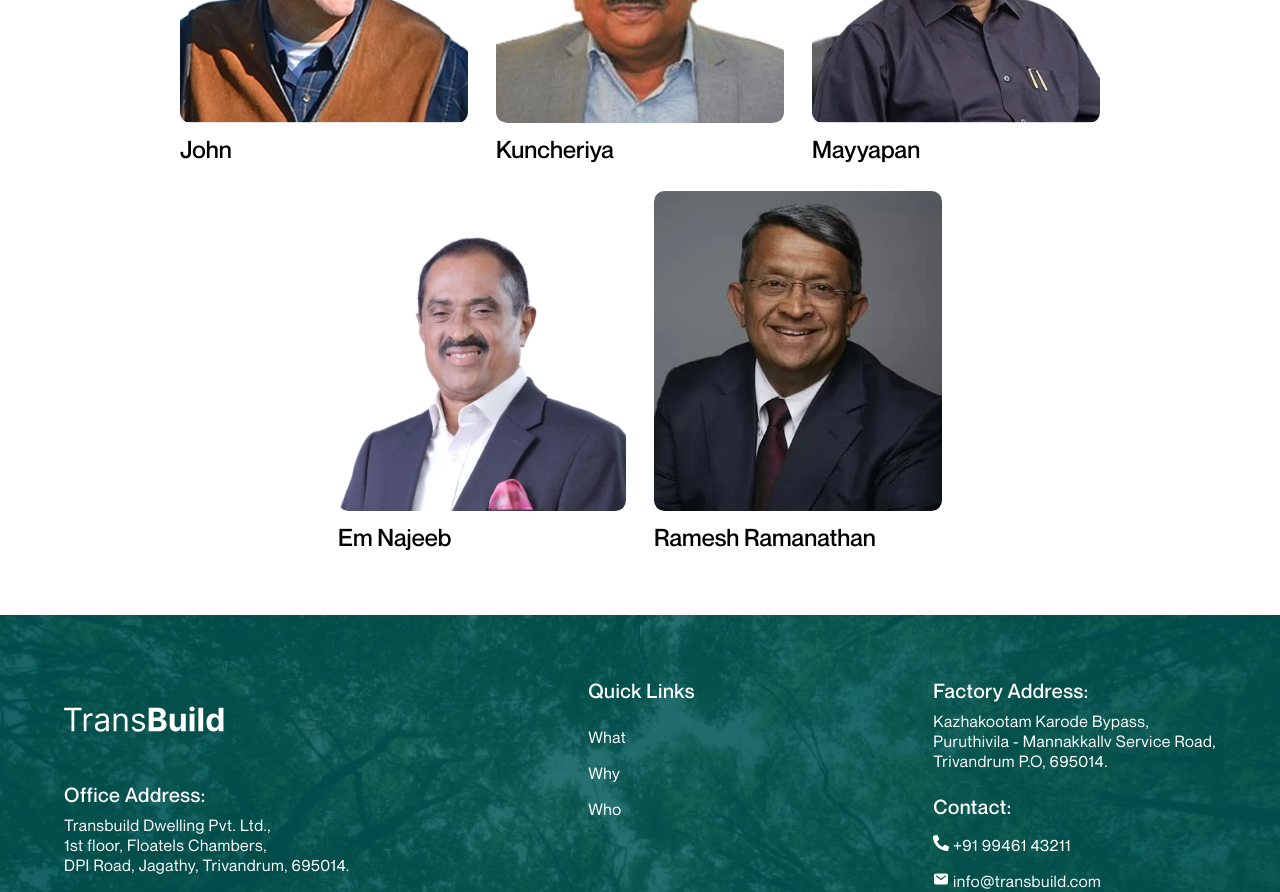
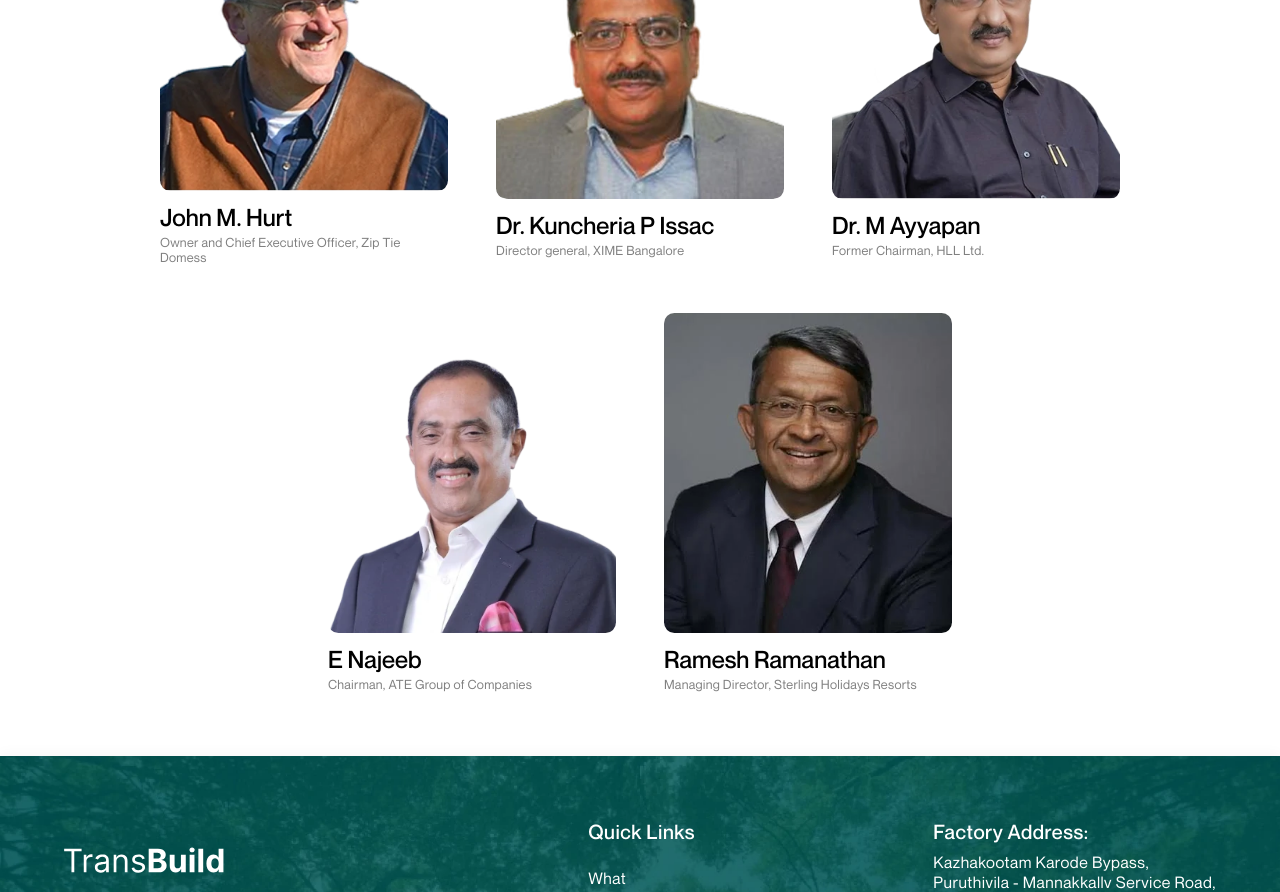
Before and after one commit to Edwinliby/TransBuild, a Next.js app: page /Who in a window 1280 px wide. Shown: the part 3720-4612 px from the top of the page. Built offline with nearby package versions, Linux system fonts and the light colour scheme.

Commit message:
Members names added

```diff
--- a/src/app/Who/_components/teamSection/data.js
+++ b/src/app/Who/_components/teamSection/data.js
@@ -11,12 +11,11 @@
 export const data = [
   {
     img: t1,
-    name: "MR Narayanan",
+    name: "M.R. Narayanan",
     position: "Director",
   },
   {
     img: t2,
-    // name: "Ramesh_Ramanathan",
     name: "Varghese Daniel",
     position: "Director",
   },
@@ -30,23 +29,28 @@
 export const data2 = [
   {
     img: t4,
-    name: "John",
+    name: "John M. Hurt",
+    position: "Owner and Chief Executive Officer, Zip Tie Domess",
   },
   {
     img: t5,
-    name: "Kuncheriya",
+    name: "Dr. Kuncheria P Issac",
+    position: "Director general, XIME Bangalore",
   },
   {
     img: t6,
-    name: "Mayyapan",
+    name: "Dr. M Ayyapan",
+    position: "Former Chairman, HLL Ltd.",
   },
   {
     img: t7,
-    name: "Em Najeeb",
+    name: "E Najeeb",
+    position: "Chairman, ATE Group of Companies",
   },
   {
     img: t8,
     name: "Ramesh Ramanathan",
+    position: "Managing Director, Sterling Holidays Resorts",
   },
 ];
 
--- a/src/app/Who/_components/teamSection/team.jsx
+++ b/src/app/Who/_components/teamSection/team.jsx
@@ -5,6 +5,7 @@
 export default function Team() {
     return (
         <div className={styles.team}>
+            <div>
                 <h1 className={styles.teamTitle}><span>Key People</span></h1>
                 <div className={styles.teamContainer}>
                     {
@@ -19,7 +20,9 @@
                         ))
                     }
                 </div>
+            </div>
 
+            <div>
                 <h1 className={styles.teamTitle}><span>Our Advisory Board</span></h1>
                 <div className={styles.teamContainer}>
                     {
@@ -28,10 +31,12 @@
                                 <Image src={item.img} alt="Image" width={1000} height={1000} />
                                 <div>
                                     <h2>{item.name}</h2>
+                                    <p>{item.position}</p>
                                 </div>
                             </div>
                         ))
                     }
+                </div>
             </div>
 
             {/* <div className={styles.partner}>
--- a/src/app/Who/_components/teamSection/team.module.css
+++ b/src/app/Who/_components/teamSection/team.module.css
@@ -2,6 +2,12 @@
     padding: 4rem;
     display: grid;
     place-content: center;
+    gap: 8rem;
+}
+
+.team>div {
+    display: flex;
+    flex-direction: column;
     gap: 4rem;
 }
 
@@ -19,7 +25,7 @@
     display: flex;
     justify-content: center;
     align-items: center;
-    gap: 1.75rem;
+    gap: 3rem;
     flex-wrap: wrap;
 }
 
@@ -41,6 +47,9 @@
 
 .teamCard p {
     font-size: .8rem;
+    color: gray;
+    letter-spacing: .25px;
+    padding-top: .25rem;
 }
 
 .partner {
@@ -80,6 +89,7 @@
 @media(width<=820px) {
     .team {
         padding: 4rem 2rem;
+        gap: 6rem;
     }
 
     .teamContainer {
@@ -90,6 +100,10 @@
 @media(width<=678px) {
     .team {
         padding: 4rem 1rem;
+    }
+
+    .team>div {
+        gap: 3rem;
     }
 
     .teamCard,
@@ -104,6 +118,7 @@
 
     .teamContainer {
         grid-template-columns: repeat(1, 1fr);
+        gap: 1.5rem;
     }
 
     .partner {
```
Lines whose indentation alone changed are shown as unchanged.
